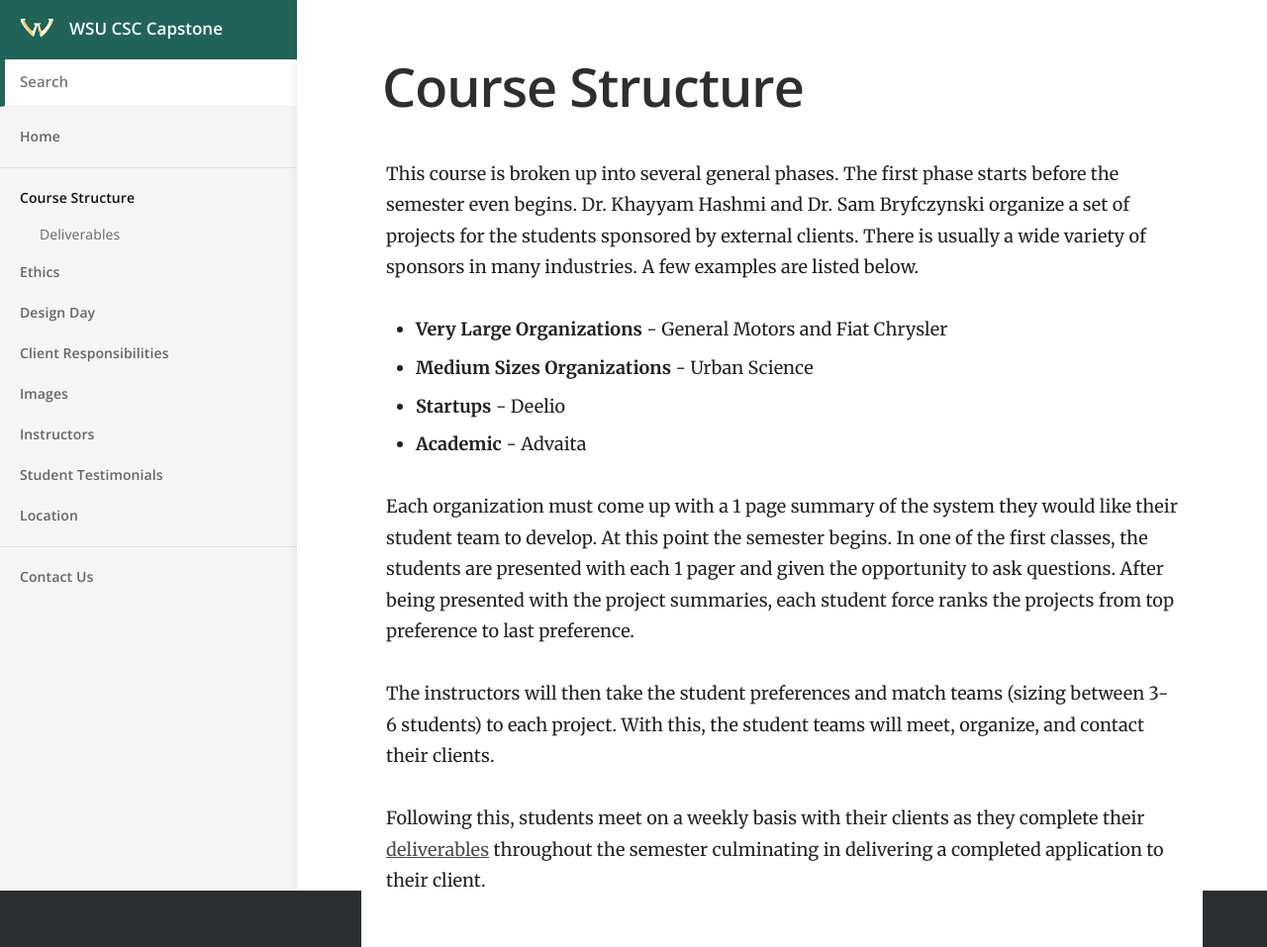
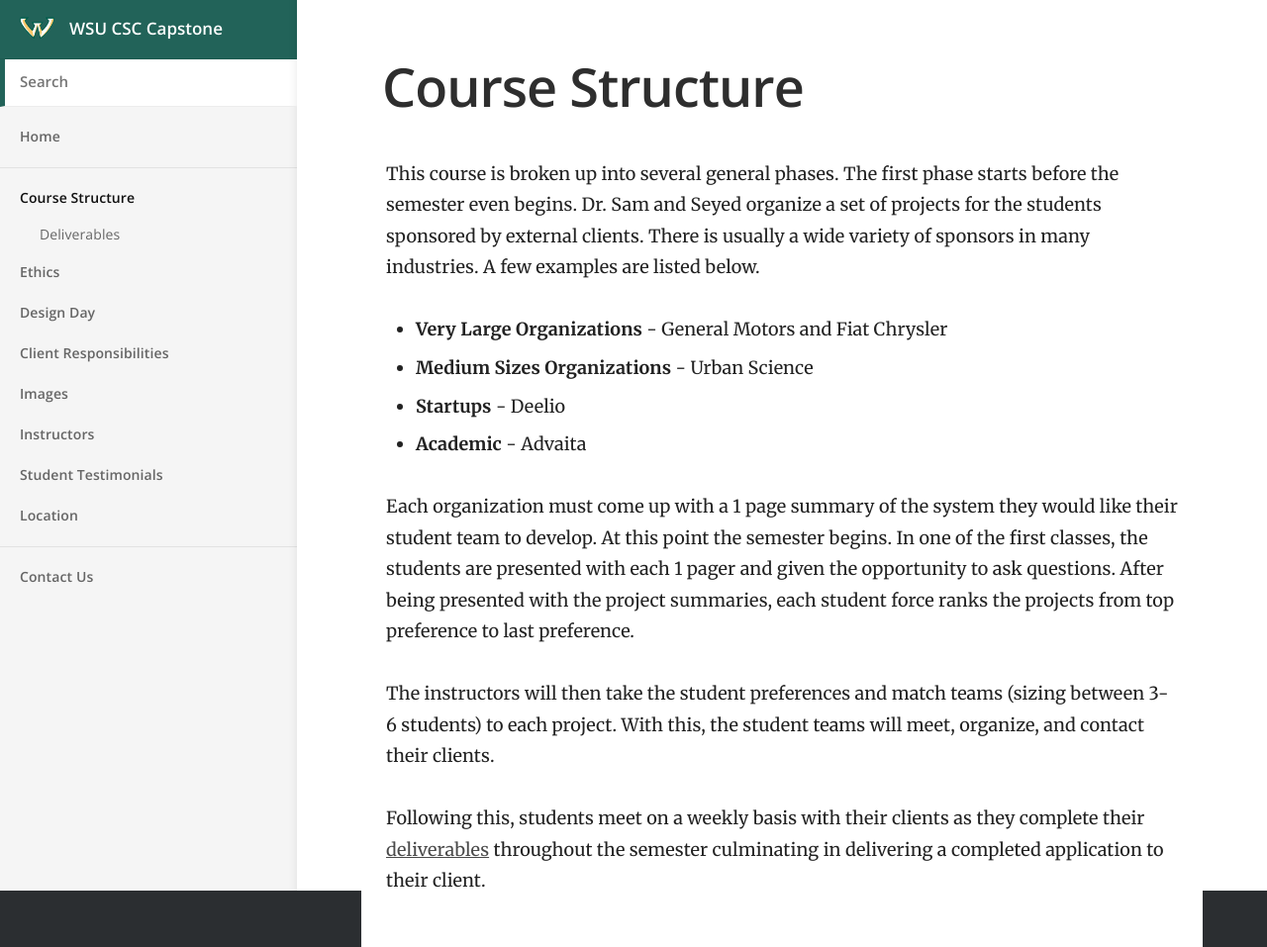
Before and after one commit to wsu-csc-capstone/wsu-csc-capstone.github.io, a Jekyll site: the page built from _docs/course-structure/index.md, in a window 1280 px wide. Shown: the whole page at 99% size. Built offline with Jekyll 4.4.1, drawn with Linux system fonts in a browser that asks for light colours.

Commit message:
Update index.md

```diff
--- a/_docs/course-structure/index.md
+++ b/_docs/course-structure/index.md
@@ -7,8 +7,7 @@ inmenu: true
 ---
 
 This course is broken up into several general phases. The first
-phase starts before the semester even begins. Dr. Khayyam Hashmi
-and Dr. Sam Bryfczynski organize a set of projects for the students
+phase starts before the semester even begins. Dr. Sam and Seyed organize a set of projects for the students
 sponsored by external clients. There is usually a wide variety
 of sponsors in many industries. A few examples are listed below.
 
```
